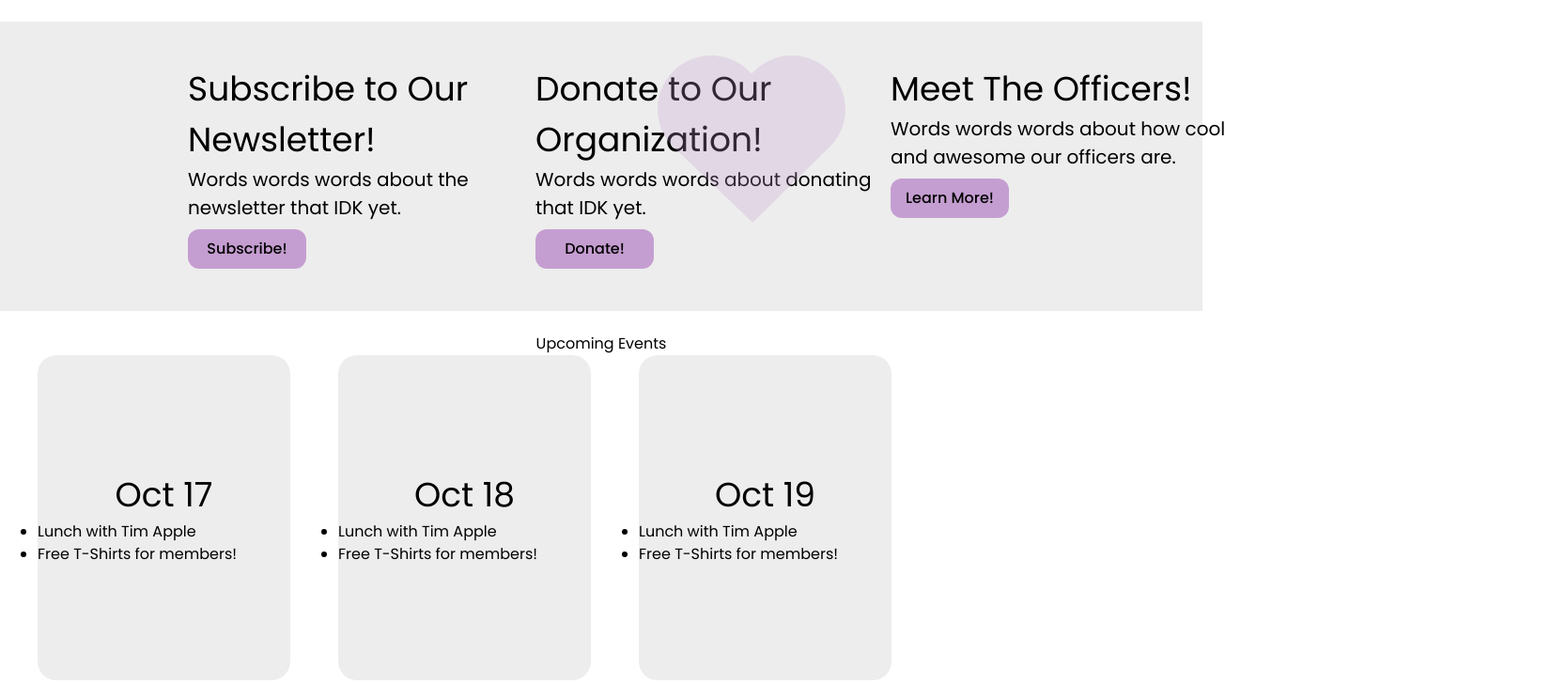
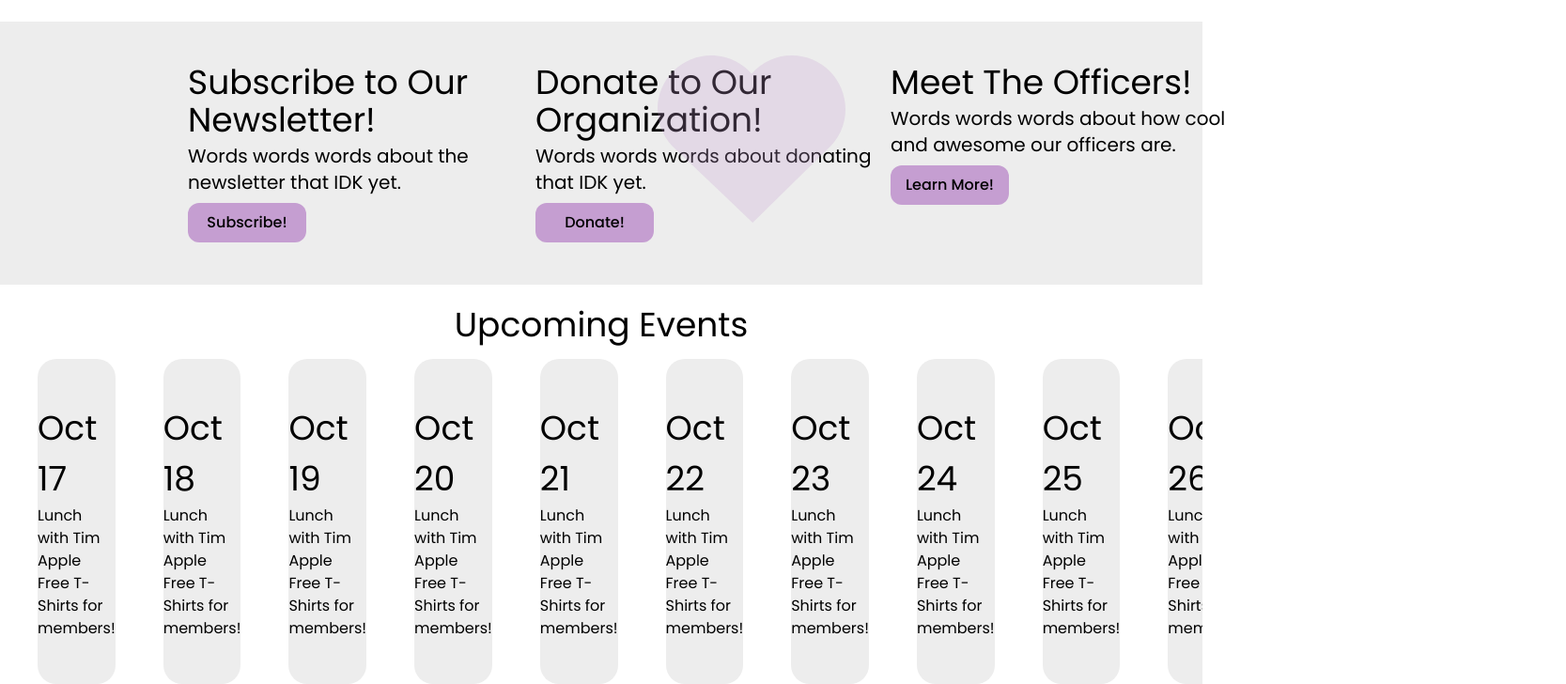
Before and after one commit to CSGirlsUH/csgirls-website, a React (Vite) app in the folder csgwebsite/: page / in a window 1280 px wide. Shown: the part 740-1468 px from the top of the page at 94% size, 1667 px wide, since content can reach past the window. Built offline with nearby package versions, Linux system fonts and the light colour scheme.

Commit message:
feat: Fixing flexbox

```diff
--- a/csgwebsite/src/App.tsx
+++ b/csgwebsite/src/App.tsx
@@ -8,7 +8,7 @@ import Carousel from "./components/Carousel";
 function App() {
   return (
     <>
-      <div className="font-sans  mx-auto">
+      <div className="font-poppins  mx-full">
         <section>
           <Navbar />
         </section>
--- /dev/null
+++ b/csgwebsite/src/components/Card.tsx
@@ -0,0 +1,28 @@
+import React from "react";
+
+interface CardProps {
+  date: string;
+  items: string[];
+  optional?: string;
+}
+
+function Card(props: CardProps) {
+  return (
+    <div
+      className={
+        "bottom flex flex-col justify-center items-start w-[269px] h-[346px] mr-[51px] bg-bggray rounded-[20px]" +
+        " " +
+        props.optional
+      }
+    >
+      <h1 className="flex text-[36px] text-medium self-center">{props.date}</h1>
+      <ul className="list-group">
+        {props.items.map((item, index) => (
+          <li key={index}>{item}</li>
+        ))}
+      </ul>
+    </div>
+  );
+}
+
+export default Card;
--- a/csgwebsite/src/components/Carousel.tsx
+++ b/csgwebsite/src/components/Carousel.tsx
@@ -1,7 +1,7 @@
 import React from "react";
 
 const Carousel = () => {
-  return <div></div>;
+  return <></>;
 };
 
 export default Carousel;
--- a/csgwebsite/src/components/Hero.tsx
+++ b/csgwebsite/src/components/Hero.tsx
@@ -3,8 +3,9 @@ import React from "react";
 const Hero = () => {
   return (
     <>
+      {/* TODO: Add sm: breakpiont to have padding on left */}
       <div className="flex flex-row justify-between pb-[70px]">
-        <div className="flex flex-col justify-between ml-[350px] mr-auto">
+        <div className="flex flex-col justify-between mx-auto pr-5">
           {/* Title Text */}
           <div className="font-firacode text-6xl text-left pb-4">
             <h1 className="inline-block text-logopurple">{">_"}</h1>
@@ -34,7 +35,7 @@ const Hero = () => {
           </div>
         </div>
         {/* Hero Image */}
-        <div className=" flex justify-center min-w-[560px] h-[393px] bg-purple-300 mr-[450px] ml-20 rounded-xl">
+        <div className=" flex justify-center w-[560px] h-[393px] bg-purple-300 mx-auto ml-20 rounded-xl">
           <p className="flex items-center ">HERO IMAGE</p>
           {/* <img src="./hero.png" className="w-[1000px] h-[500px]" /> */}
         </div>
--- a/csgwebsite/src/components/OrgActions.tsx
+++ b/csgwebsite/src/components/OrgActions.tsx
@@ -2,12 +2,12 @@ import React from "react";
 
 const OrgActions = () => {
   return (
-    <div className="flex flex-row justify-between bg-bggray w-screen mx-auto py-[45px]">
+    <div className="flex flex-row justify-between bg-bggray w-screen py-[45px]">
       {/* Subscribe to Our Newsletter */}
-      <div className="flex flex-col ml-[200px]">
-        <h1 className="text-left text-[36px]">Subscribe to Our Newsletter!</h1>
+      <div className="flex flex-col sm:ml-10 lg:ml-[200px]">
+        <h1 className="text-left text-4xl">Subscribe to Our Newsletter!</h1>
         <div>
-          <p className="text-left text-[20px] w-[370px] max-h-[121px]">
+          <p className="text-left text-xl w-[370px] max-h-[121px] pt-1">
             Words words words about the newsletter that IDK yet.
           </p>
 
@@ -20,9 +20,9 @@ const OrgActions = () => {
       {/* Donate to Our Organization */}
 
       <div className="flex flex-col content-center ">
-        <h1 className="text-left text-[36px]">Donate to Our Organization!</h1>
+        <h1 className="text-left text-4xl">Donate to Our Organization!</h1>
         <div>
-          <p className="text-left text-[20px] w-[370px] max-h-[121px]">
+          <p className="text-left text-xl w-[370px] max-h-[121px] pt-1">
             Words words words about donating that IDK yet.
           </p>
 
@@ -31,7 +31,7 @@ const OrgActions = () => {
           </button>
         </div>
         {/* Heart svg underneath Donate to Org */}
-        <div className="absolute mx-[130px] -my-5">
+        <div className="absolute mx-[130px] -my-5 shrink-0">
           <img
             src="./heart-svgrepo.svg"
             className="w-[200px] h-[200px] opacity-25"
@@ -41,9 +41,9 @@ const OrgActions = () => {
 
       {/* Meet the Officers */}
       <div className="flex flex-col mr-[250px] pl-2">
-        <h1 className="text-left text-[36px]">Meet The Officers!</h1>
+        <h1 className="text-left text-4xl">Meet The Officers!</h1>
         <div>
-          <p className="text-left text-[20px] w-[370px] max-h-[121px]">
+          <p className="text-left text-xl w-[370px] max-h-[121px] pt-1">
             Words words words about how cool and awesome our officers are.
           </p>
 
--- a/csgwebsite/src/components/UpEvents.tsx
+++ b/csgwebsite/src/components/UpEvents.tsx
@@ -1,39 +1,33 @@
 import React from "react";
+import Carousel from "./Carousel";
+import Card from "./Card";
 
 const UpEvents = () => {
+  const items: [string, string[]][] = [
+    ["Oct 17", ["Lunch with Tim Apple", "Free T-Shirts for members!"]],
+    ["Oct 18", ["Lunch with Tim Apple", "Free T-Shirts for members!"]],
+    ["Oct 19", ["Lunch with Tim Apple", "Free T-Shirts for members!"]],
+    ["Oct 20", ["Lunch with Tim Apple", "Free T-Shirts for members!"]],
+    ["Oct 21", ["Lunch with Tim Apple", "Free T-Shirts for members!"]],
+    ["Oct 22", ["Lunch with Tim Apple", "Free T-Shirts for members!"]],
+    ["Oct 23", ["Lunch with Tim Apple", "Free T-Shirts for members!"]],
+    ["Oct 24", ["Lunch with Tim Apple", "Free T-Shirts for members!"]],
+    ["Oct 25", ["Lunch with Tim Apple", "Free T-Shirts for members!"]],
+    ["Oct 26", ["Lunch with Tim Apple", "Free T-Shirts for members!"]],
+  ];
+
   return (
     <>
       <div className="pt-[23px]">
-        <h1 className="flex flex-row justify-center">Upcoming Events</h1>
-        {/* All Sliders Cards */}
-        <div className="pl-10">
-          <div className="flex flex-row">
-            <div className="bottom flex flex-col justify-center items-start w-[269px] h-[346px] mr-[51px] bg-bggray rounded-[20px]">
-              <h1 className="flex text-[36px] text-medium self-center ">
-                Oct 17
-              </h1>
-              <ul className="list-disc">
-                <li>Lunch with Tim Apple</li>
-                <li>Free T-Shirts for members!</li>
-              </ul>
-            </div>
-            <div className="bottom flex flex-col justify-center items-start w-[269px] h-[346px] mr-[51px] bg-bggray rounded-[20px]">
-              <h1 className="text-[36px] text-medium self-center top-0">
-                Oct 18
-              </h1>
-              <ul className="list-disc">
-                <li>Lunch with Tim Apple</li>
-                <li>Free T-Shirts for members!</li>
-              </ul>
-            </div>
-            <div className="bottom flex flex-col justify-center items-start w-[269px] h-[346px] mr-[51px] bg-bggray rounded-[20px]">
-              <h1 className="text-[36px] text-medium self-center">Oct 19</h1>
-              <ul className="list-disc">
-                <li>Lunch with Tim Apple</li>
-                <li>Free T-Shirts for members!</li>
-              </ul>
-            </div>
-          </div>
+        <h1 className="flex flex-row justify-center text-4xl">
+          Upcoming Events
+        </h1>
+        {/* Events Carousel */}
+        <div className="carousel p-4 flex items-center justify-start overflow-x-auto">
+          <Card optional="ml-6" date={items[0][0]} items={items[0][1]}></Card>
+          {items.slice(1).map((item, index) => (
+            <Card key={index} date={item[0]} items={item[1]} />
+          ))}
         </div>
       </div>
     </>
--- a/csgwebsite/tailwind.config.js
+++ b/csgwebsite/tailwind.config.js
@@ -4,7 +4,7 @@ export default {
   content: ["./index.html", "./src/**/*.{js,ts,jsx,tsx}"],
   theme: {
     fontFamily: {
-      sans: ["Poppins", "sans-serif"],
+      poppins: ["Poppins", "sans-serif"],
       firacode: ["Fira Code", "monospace"],
     },
     extend: {
```
